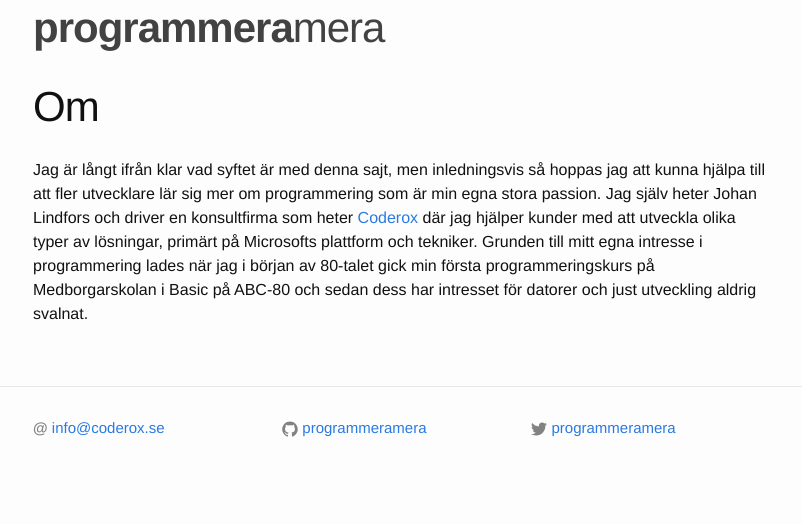
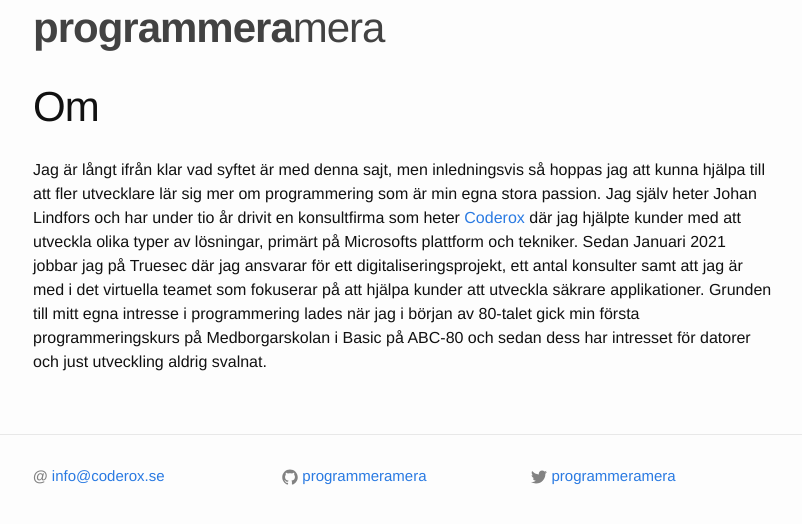
Before and after one commit to programmeramera/programmeramera.github.io, a Jekyll site: the page built from about.md, in a window 1280 px wide. Shown: the top 524 px of the page, without its empty margins (237-1039 px from the left). Built offline with Jekyll 4.4.1, drawn with Linux system fonts in a browser that asks for light colours.

Commit message:
Updated about

```diff
--- a/about.md
+++ b/about.md
@@ -4,6 +4,6 @@ title: Om
 permalink: /about/
 ---
 
-Jag är långt ifrån klar vad syftet är med denna sajt, men inledningsvis så hoppas jag att kunna hjälpa till att fler utvecklare lär sig mer om programmering som är min egna stora passion. Jag själv heter Johan Lindfors och driver en konsultfirma som heter [Coderox][coderox] där jag hjälper kunder med att utveckla olika typer av lösningar, primärt på Microsofts plattform och tekniker. Grunden till mitt egna intresse i programmering lades när jag i början av 80-talet gick min första programmeringskurs på Medborgarskolan i Basic på ABC-80 och sedan dess har intresset för datorer och just utveckling aldrig svalnat.
+Jag är långt ifrån klar vad syftet är med denna sajt, men inledningsvis så hoppas jag att kunna hjälpa till att fler utvecklare lär sig mer om programmering som är min egna stora passion. Jag själv heter Johan Lindfors och har under tio år drivit en konsultfirma som heter [Coderox][coderox] där jag hjälpte kunder med att utveckla olika typer av lösningar, primärt på Microsofts plattform och tekniker. Sedan Januari 2021 jobbar jag på Truesec där jag ansvarar för ett digitaliseringsprojekt, ett antal konsulter samt att jag är med i det virtuella teamet som fokuserar på att hjälpa kunder att utveckla säkrare applikationer. Grunden till mitt egna intresse i programmering lades när jag i början av 80-talet gick min första programmeringskurs på Medborgarskolan i Basic på ABC-80 och sedan dess har intresset för datorer och just utveckling aldrig svalnat.
 
 [coderox]: http://coderox.se
```
